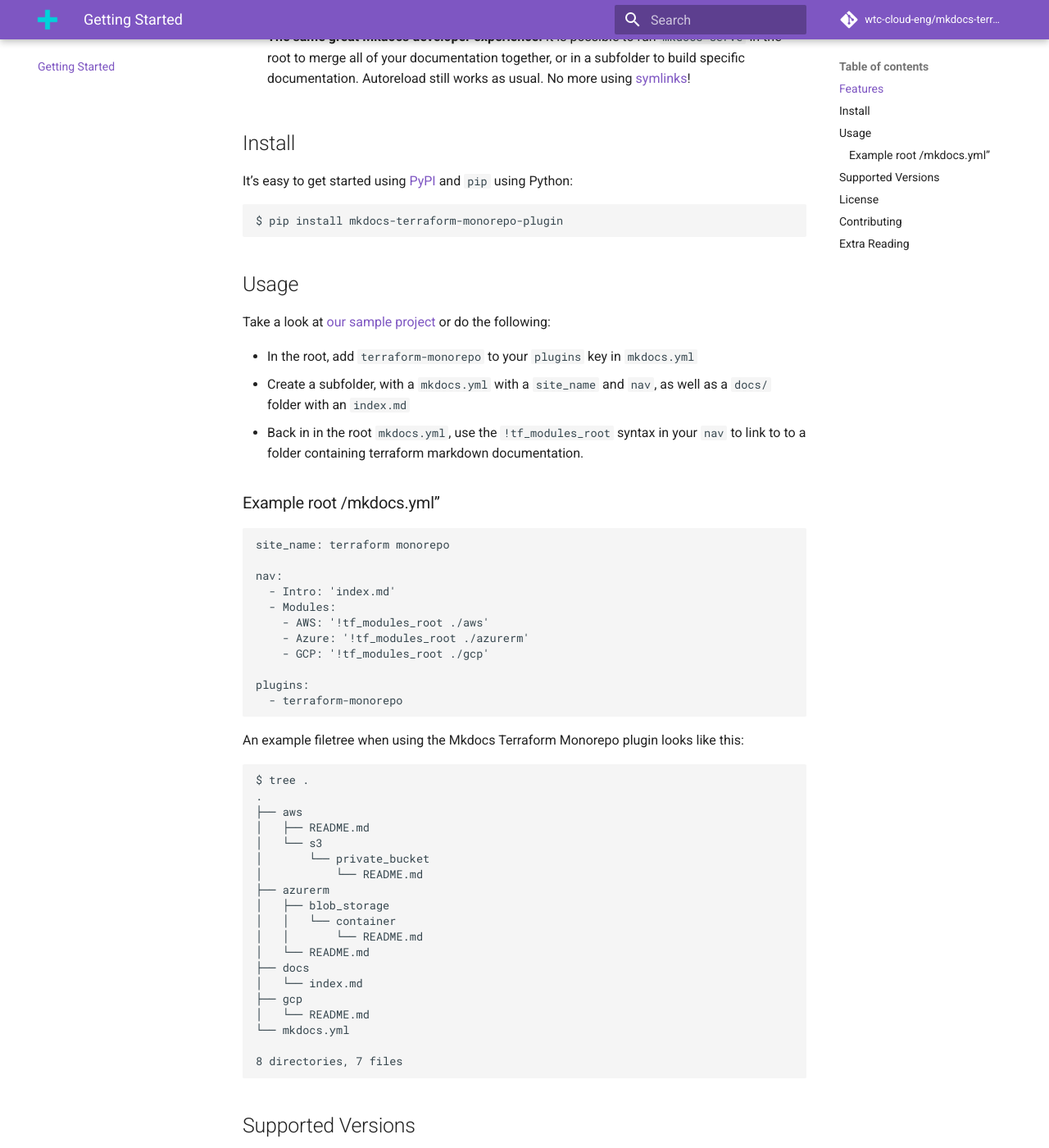
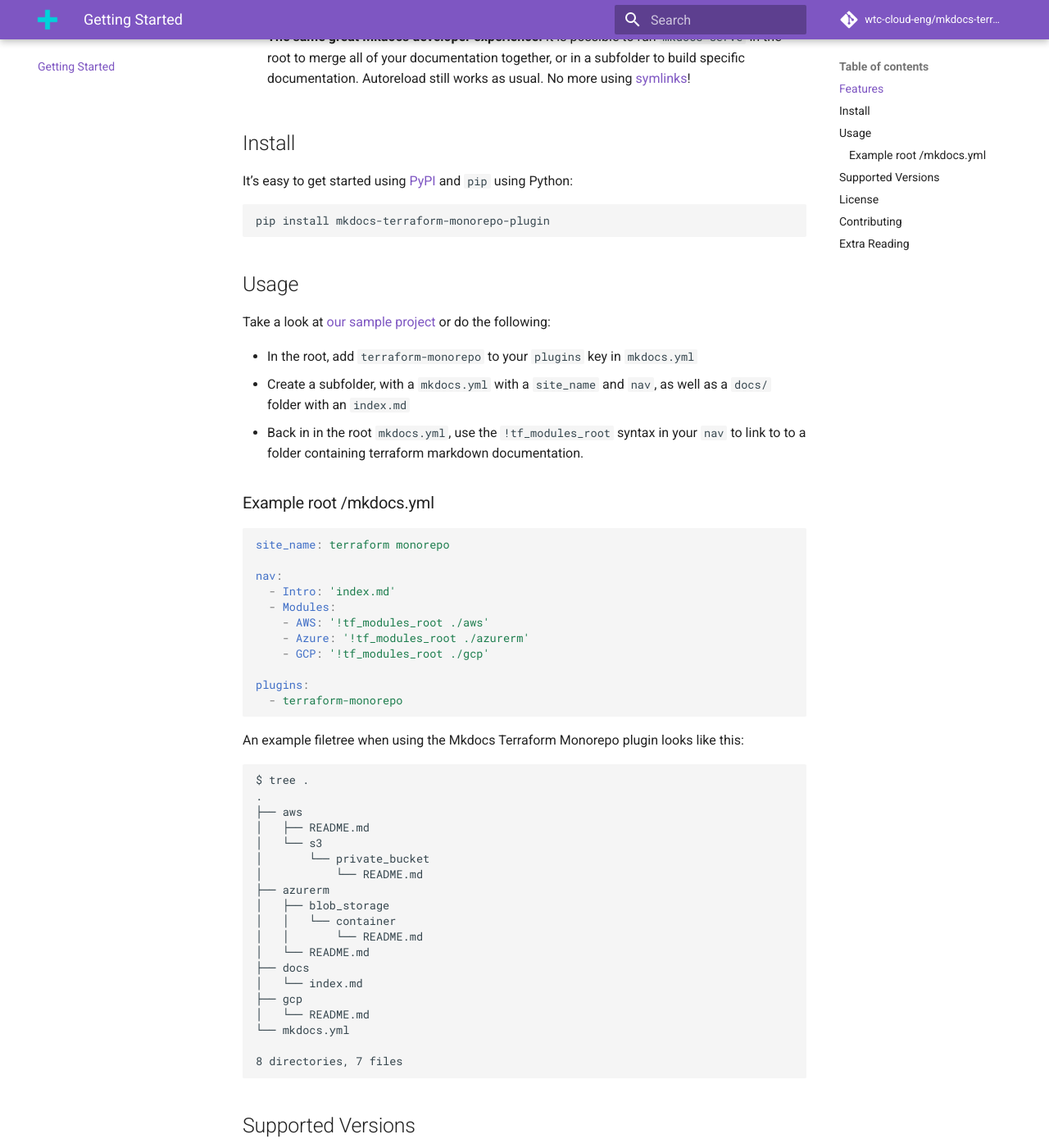
Before and after one commit to wtc-cloud-eng/mkdocs-terraform-monorepo-plugin, an MkDocs documentation site: the page built from docs/index.md, in a window 1280 px wide and 1400 px high, scrolled down 930 px. Shown: the whole window at 82% size. Built offline with MkDocs 1.6.1 and Material for MkDocs 9.7.7, drawn with Linux system fonts in a browser that asks for light colours; comment, search, counter and statistics services are not loaded.

````diff
--- a/docs/index.md
+++ b/docs/index.md
@@ -26,7 +26,7 @@
 It's easy to get started using [PyPI] and `pip` using Python:
 
 ```terminal
-$ pip install mkdocs-terraform-monorepo-plugin
+pip install mkdocs-terraform-monorepo-plugin
 ```
 
 ## Usage
@@ -37,9 +37,9 @@ Take a look at [our sample project](https://github.com/wtc-cloud-eng/mkdocs-terr
 - Create a subfolder, with a `mkdocs.yml` with a `site_name` and `nav`, as well as a `docs/` folder with an `index.md`
 - Back in in the root `mkdocs.yml`, use the `!tf_modules_root` syntax in your `nav` to link to to a folder containing terraform markdown documentation.
 
-### Example root /mkdocs.yml"
+### Example root /mkdocs.yml
 
-```
+```yaml
 site_name: terraform monorepo
 
 nav:
@@ -103,7 +103,7 @@ Check out our [CONTRIBUTING](./CONTRIBUTING.md) for more details.
 
 [mkdocs/mkdocs]: https://github.com/mkdocs/mkdocs
 [mkdocs-plugin-template]: https://github.com/byrnereese/mkdocs-plugin-template
-[pypi]: https://pypi.org
+[PyPi]: https://pypi.org
 [mkdocs]: https://www.mkdocs.org
 [backstage monorepo]: https://backstage.github.io/mkdocs-monorepo-plugin/
 [github codeowners]: https://help.github.com/en/articles/about-code-
--- a/requirements.txt
+++ b/requirements.txt
@@ -1,6 +1,6 @@
 flake8>=3.7.8
 mkdocs>=1.1.1
-mkdocs-monorepo-plugin==0.4.5  # breaking change to pre_page was added to 0.4.6
+mkdocs-monorepo-plugin==0.4.13
 mkdocs-material==7.0.6
 mkdocs-material-extensions==1.0.1
 markdown-include==0.6.0
--- a/setup.py
+++ b/setup.py
@@ -3,7 +3,7 @@ import setuptools
 
 setuptools.setup(
     name='mkdocs-terraform-monorepo-plugin',
-    version='0.1.2',
+    version='0.1.3',
     description='Plugin for adding doc tree for terraform monorepos.',
     long_description_content_type='text/plain',
     long_description="""
````
Also changed, not shown: other parts of docs/index.md (+3 -3 lines), CHANGELOG.md (+4 -0 lines).
